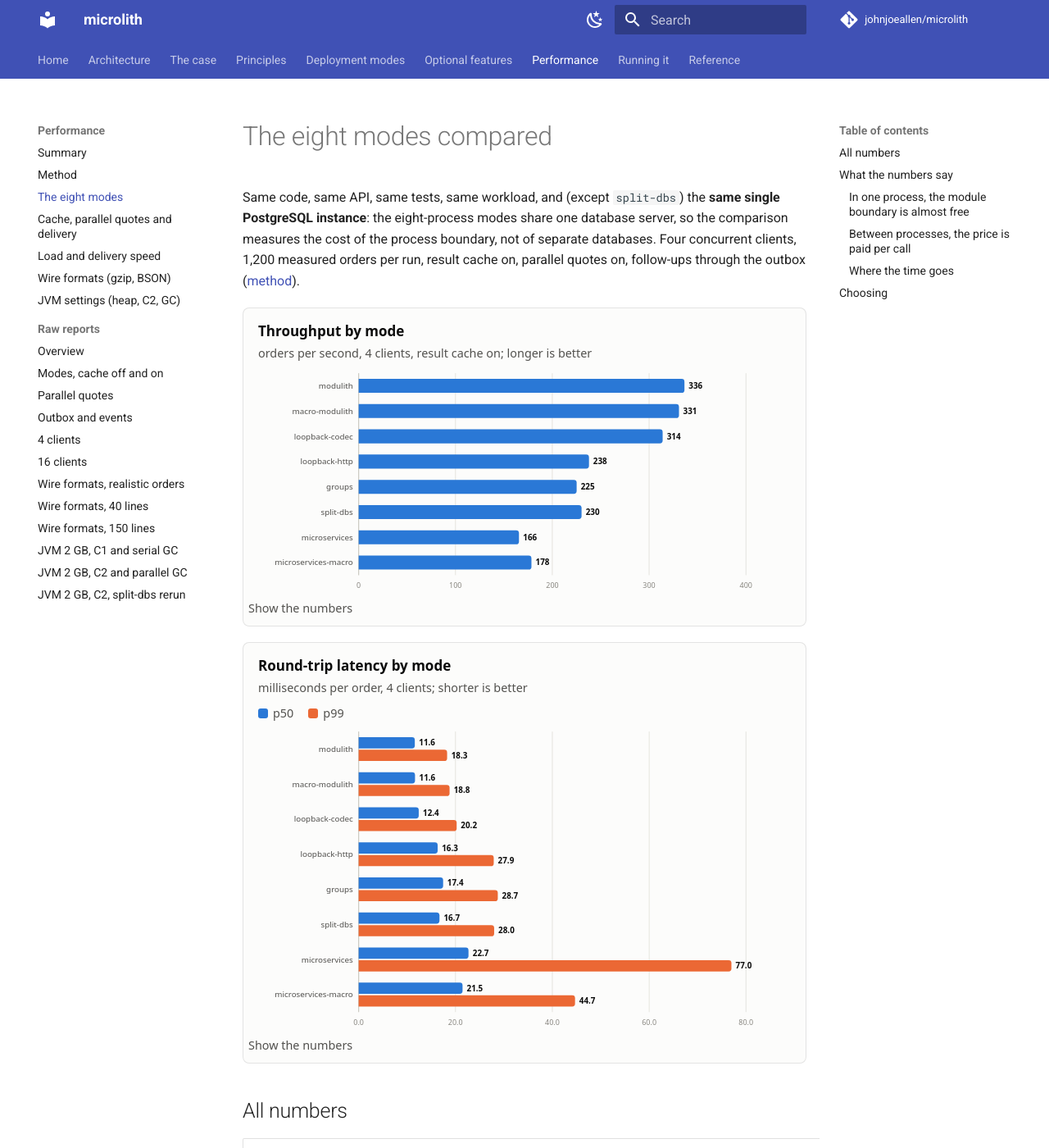
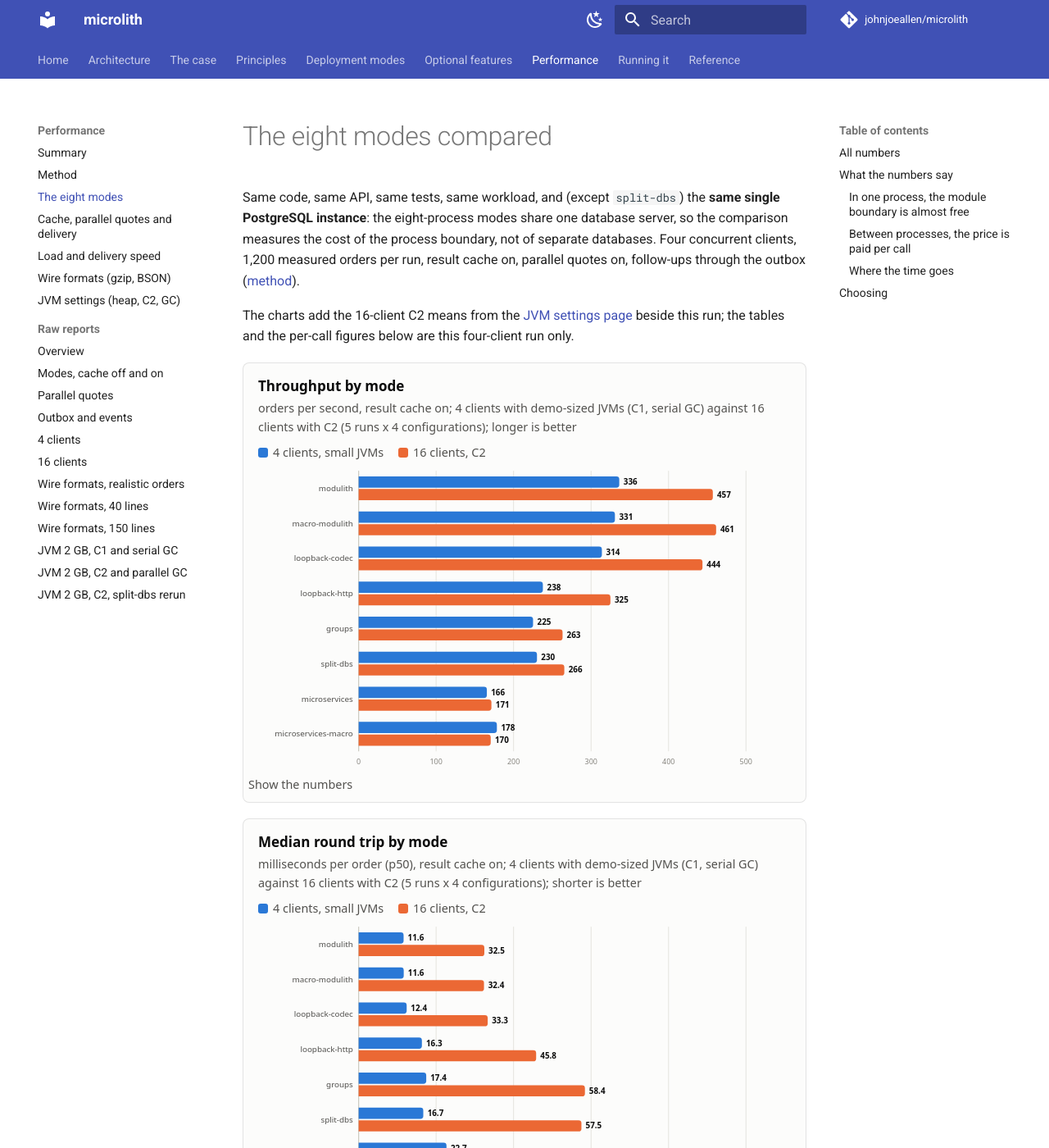
Before and after one commit to johnjoeallen/microlith, an MkDocs documentation site: the page built from docs/performance/modes.md, in a window 1280 px wide and 1400 px high. Shown: the whole window at 82% size. Built offline with MkDocs 1.6.1 and Material for MkDocs 9.7.7, drawn with Linux system fonts in a browser that asks for light colours; comment, search, counter and statistics services are not loaded; the version menu is left out.

Commit message:
modes.md: show the 4-client and 16-client series together in both charts
Co-Authored-By: Claude Sonnet 5.5 <noreply@anthropic.com>

```diff
--- a/docs/performance/modes.md
+++ b/docs/performance/modes.md
@@ -3,9 +3,11 @@
 Same code, same API, same tests, same workload, and (except `split-dbs`) the **same single PostgreSQL instance**: the eight-process modes share one database server, so the comparison measures the cost of the process boundary, not of separate databases. Four concurrent clients, 1,200 measured orders per run, result cache on, parallel quotes on,
 follow-ups through the outbox ([method](method.md)).
 
---8<-- "performance/_generated/modes-throughput.md"
+The charts add the 16-client C2 means from the [JVM settings page](jvm-settings.md) beside this run; the tables and the per-call figures below are this four-client run only.
 
---8<-- "performance/_generated/modes-latency.md"
+--8<-- "performance/_generated/jvm-matrix-chart-both-throughput.md"
+
+--8<-- "performance/_generated/jvm-matrix-chart-both-latency.md"
 
 ## All numbers
 
```
